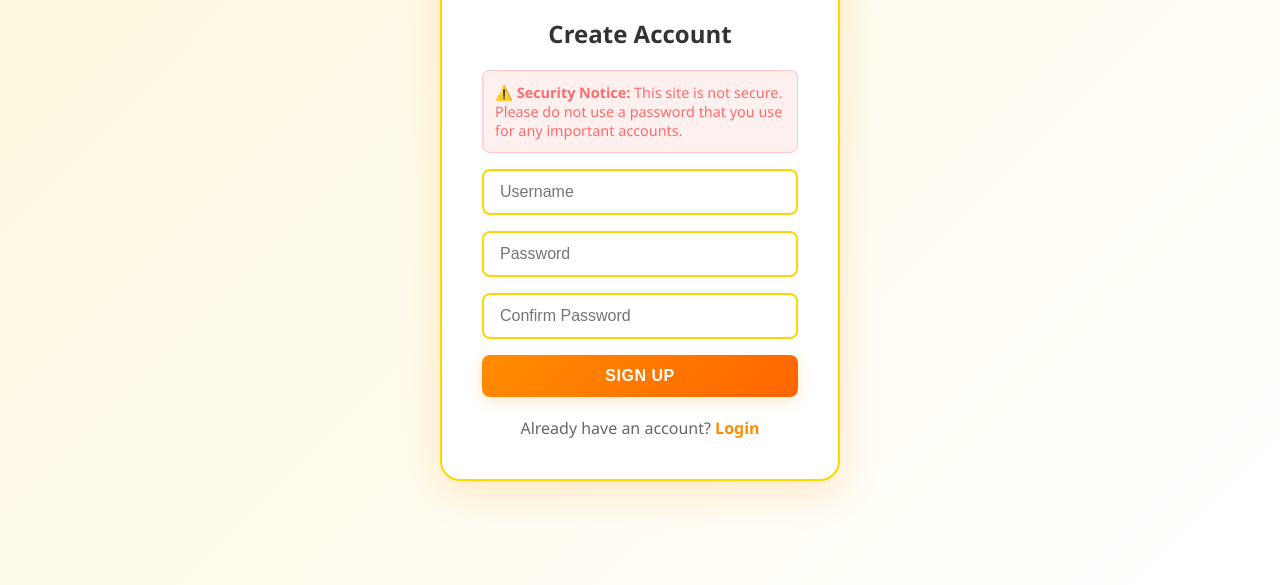
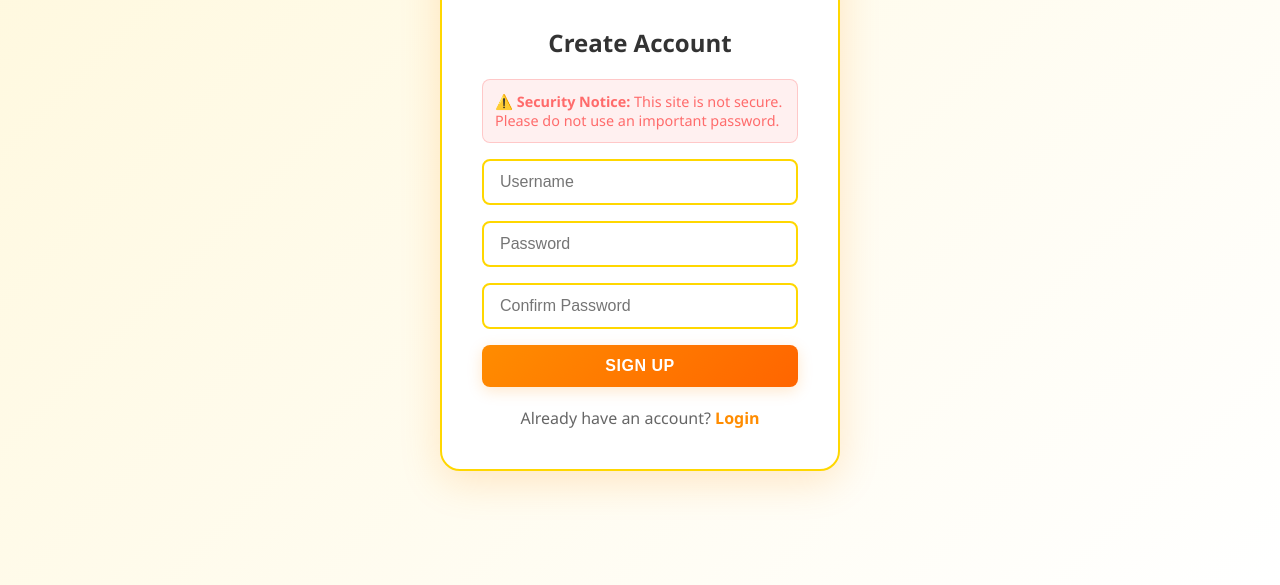
Before and after one commit to haesle4/summer_goals, a website: page CascadeProjects/Summer_Goals/index.html in a window 1280 px wide. Both pictures are taken after a click on the link "Sign up". Shown: the part 215-800 px from the top of the page. Drawn offline with nearby package versions, Linux system fonts and the light colour scheme.

Commit message:
update security message again

```diff
--- a/CascadeProjects/Summer_Goals/index.html
+++ b/CascadeProjects/Summer_Goals/index.html
@@ -44,7 +44,7 @@
             "
           >
             ⚠️ <strong>Security Notice:</strong> This site is not secure. Please
-            do not use a password that you use for any important accounts.
+            do not use an important password.
           </p>
           <input
             type="text"
```
